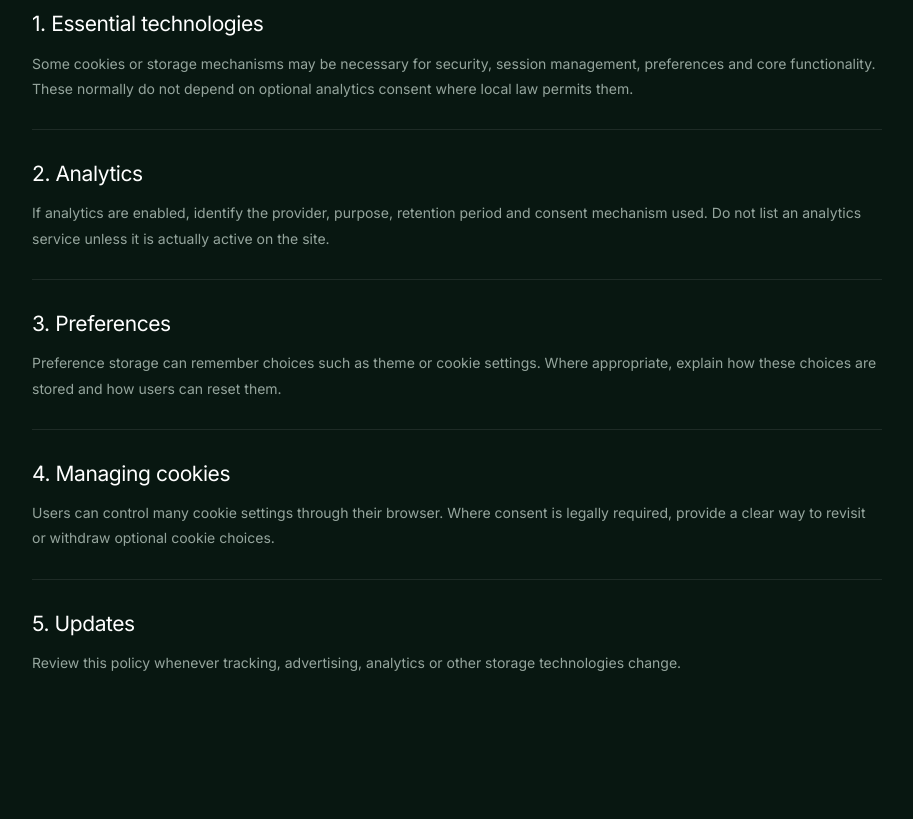
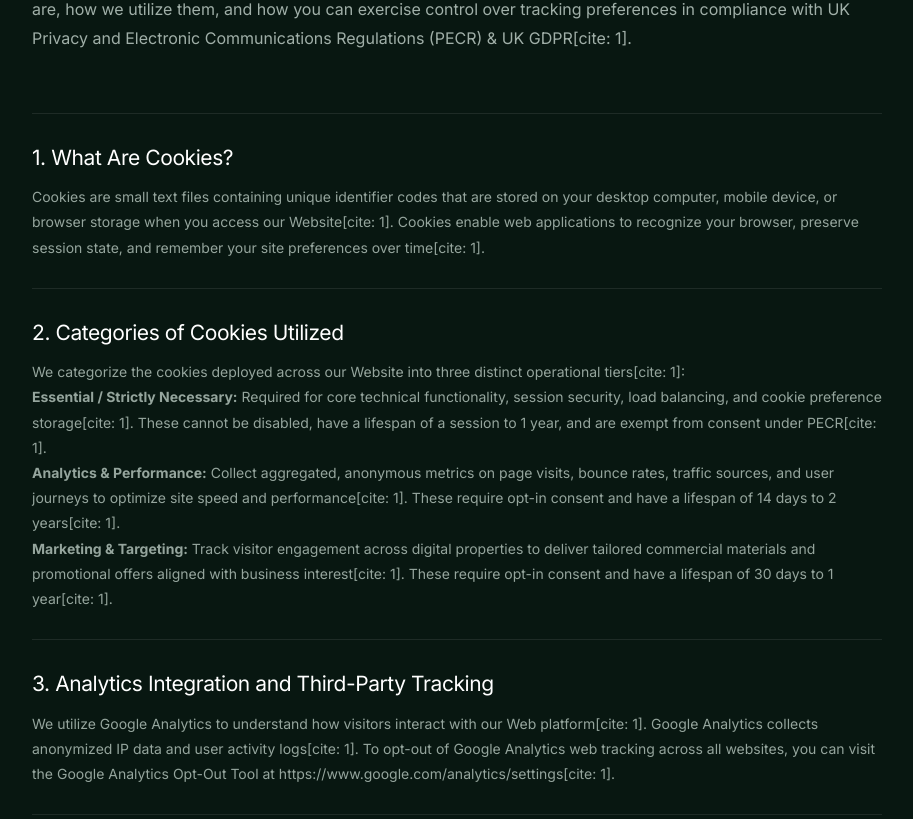
Before and after one commit to Hsu212/origins-software-uk, a Next.js app: page /legal/cookies in a window 1280 px wide. Shown: the part 401-1220 px from the top of the page, without its empty margins (18-931 px from the left). Built offline with nearby package versions, Linux system fonts and the light colour scheme; no server answers.

Commit message:
Update page.tsx

```diff
--- a/src/app/legal/cookies/page.tsx
+++ b/src/app/legal/cookies/page.tsx
@@ -1,11 +1,40 @@
 import LegalPage from '@/app/components/LegalPage';
 
 export default function CookiesPage() {
-  return <LegalPage title="Cookie Policy" updated="28 September 2026" intro="This page should describe the cookies and similar technologies actually used on the production site. Remove any category or provider that is not deployed." sections={[
-    { heading: '1. Essential technologies', body: <p>Some cookies or storage mechanisms may be necessary for security, session management, preferences and core functionality. These normally do not depend on optional analytics consent where local law permits them.</p> },
-    { heading: '2. Analytics', body: <p>If analytics are enabled, identify the provider, purpose, retention period and consent mechanism used. Do not list an analytics service unless it is actually active on the site.</p> },
-    { heading: '3. Preferences', body: <p>Preference storage can remember choices such as theme or cookie settings. Where appropriate, explain how these choices are stored and how users can reset them.</p> },
-    { heading: '4. Managing cookies', body: <p>Users can control many cookie settings through their browser. Where consent is legally required, provide a clear way to revisit or withdraw optional cookie choices.</p> },
-    { heading: '5. Updates', body: <p>Review this policy whenever tracking, advertising, analytics or other storage technologies change.</p> },
-  ]} />;
+  return <LegalPage
+    title="Cookie & Tracking Technology Policy"
+    updated="28 September 2026"
+    intro="Origins Ltd. UK uses cookies, tracking pixels, and web beacons to enhance user navigation, analyze platform traffic, and deliver personalized commercial interactions[cite: 1]. This policy explains what cookies are, how we utilize them, and how you can exercise control over tracking preferences in compliance with UK Privacy and Electronic Communications Regulations (PECR) & UK GDPR[cite: 1]."
+    sections={[
+      {
+        heading: '1. What Are Cookies?',
+        body: <p>Cookies are small text files containing unique identifier codes that are stored on your desktop computer, mobile device, or browser storage when you access our Website[cite: 1]. Cookies enable web applications to recognize your browser, preserve session state, and remember your site preferences over time[cite: 1].</p>
+      },
+      {
+        heading: '2. Categories of Cookies Utilized',
+        body: (
+          <>
+            <p>We categorize the cookies deployed across our Website into three distinct operational tiers[cite: 1]:</p>
+            <ul>
+              <li><strong>Essential / Strictly Necessary:</strong> Required for core technical functionality, session security, load balancing, and cookie preference storage[cite: 1]. These cannot be disabled, have a lifespan of a session to 1 year, and are exempt from consent under PECR[cite: 1].</li>
+              <li><strong>Analytics & Performance:</strong> Collect aggregated, anonymous metrics on page visits, bounce rates, traffic sources, and user journeys to optimize site speed and performance[cite: 1]. These require opt-in consent and have a lifespan of 14 days to 2 years[cite: 1].</li>
+              <li><strong>Marketing & Targeting:</strong> Track visitor engagement across digital properties to deliver tailored commercial materials and promotional offers aligned with business interest[cite: 1]. These require opt-in consent and have a lifespan of 30 days to 1 year[cite: 1].</li>
+            </ul>
+          </>
+        )
+      },
+      {
+        heading: '3. Analytics Integration and Third-Party Tracking',
+        body: <p>We utilize Google Analytics to understand how visitors interact with our Web platform[cite: 1]. Google Analytics collects anonymized IP data and user activity logs[cite: 1]. To opt-out of Google Analytics web tracking across all websites, you can visit the Google Analytics Opt-Out Tool at https://www.google.com/analytics/settings[cite: 1].</p>
+      },
+      {
+        heading: '4. Cookie Consent Management Banner',
+        body: <p>Upon your initial visit to our website, an explicit Cookie Consent Banner will be presented[cite: 1]. You may choose to ACCEPT or REJECT non-essential Analytics and Marketing cookies[cite: 1]. Your preference is remembered for 12 months, after which consent will be re-prompted[cite: 1].</p>
+      },
+      {
+        heading: '5. Managing and Disabling Cookies via Browser Controls',
+        body: <p>You can control, block, or delete cookies at any time through your browser settings for Google Chrome, Mozilla Firefox, Apple Safari, or Microsoft Edge[cite: 1]. Please note that disabling Essential Cookies may degrade Website functionality, rendering secure portals or inquiry forms unavailable[cite: 1].</p>
+      },
+    ]}
+  />;
 }
```
